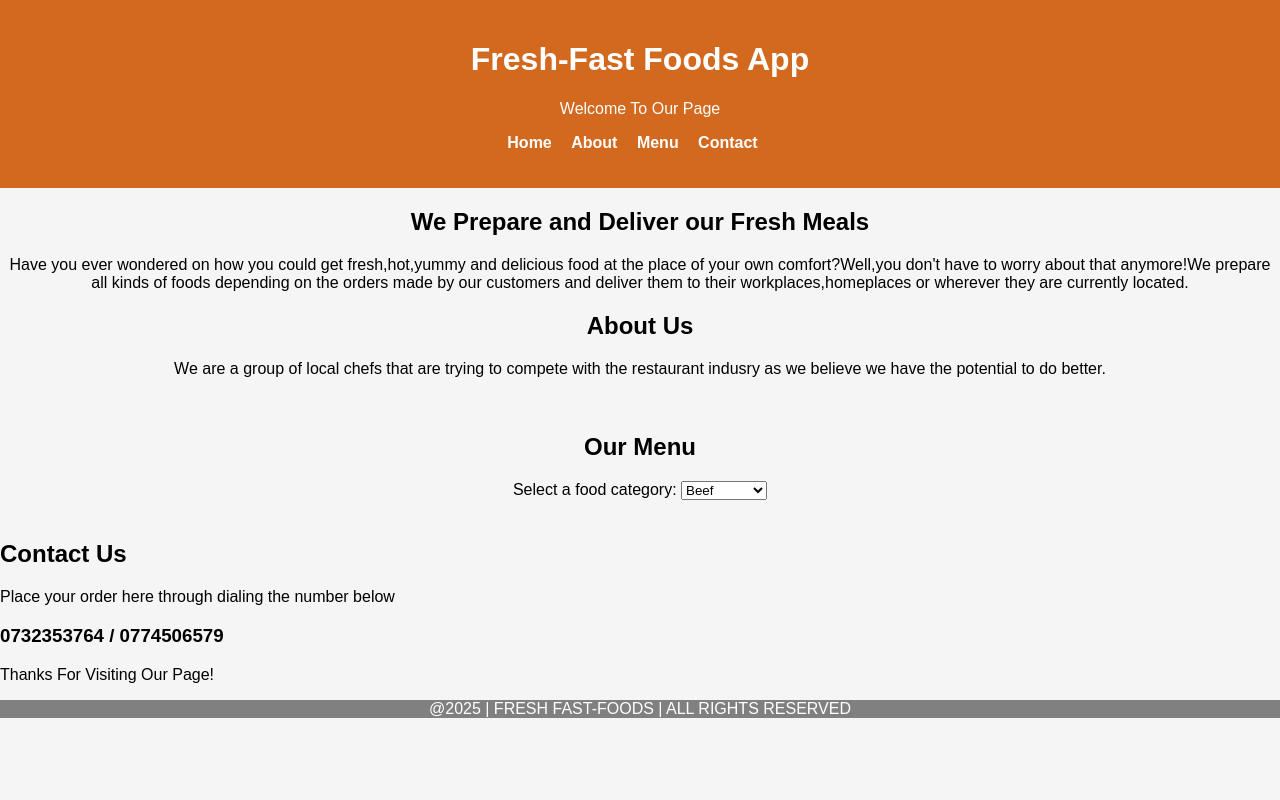
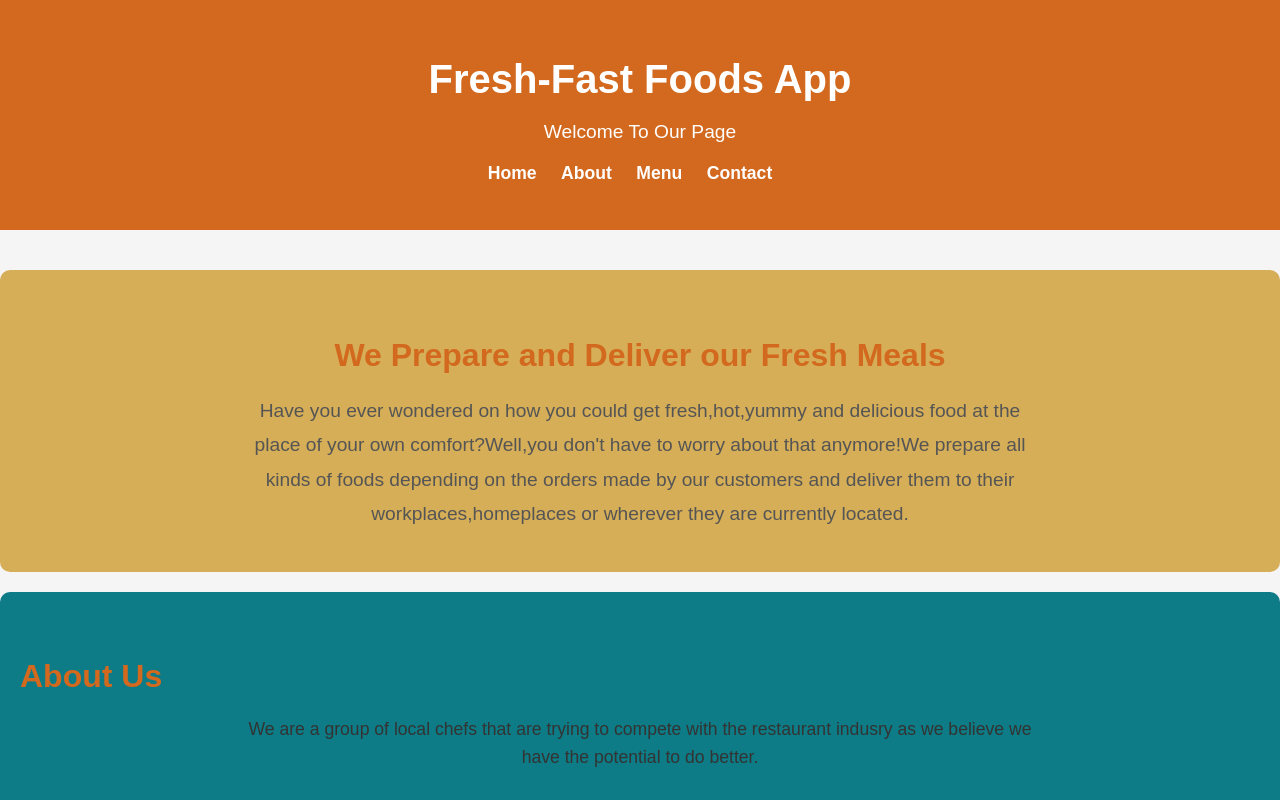
Before and after one commit to Elvis24-tech/Fresh-Fast-Food-Website, a plain HTML site: page index.html in a window 1280 px wide. Shown: the top 800 px of the page. Drawn offline with Linux system fonts and the light colour scheme.

Commit message:
Update style.css

```diff
--- a/style.css
+++ b/style.css
@@ -3,13 +3,24 @@ body {
     margin: 0;
     padding: 0;
     background-color: whitesmoke;
+    color: #333;
 }
 
 header {
     background-color: chocolate;
-    padding: 20px;
+    padding: 30px 0;
     color: white;
     text-align: center;
+}
+
+header h1 {
+    font-size: 2.5rem;
+    margin-bottom: 10px;
+}
+
+header p {
+    font-size: 1.2rem;
+    margin-bottom: 20px;
 }
 
 header nav ul {
@@ -19,32 +30,93 @@ header nav ul {
 
 header nav ul li {
     display: inline;
-    margin-right: 15px;
+    margin-right: 20px;
 }
 
 header nav ul li a {
     color: white;
     text-decoration: none;
     font-weight: bold;
+    font-size: 1.1rem;
+    transition: color 0.3s ease-in-out;
+}
+
+header nav ul li a:hover {
+    color: #ffcc99;
+}
+
+section {
+    padding: 40px 20px;
+    margin: 20px 0;
+}
+
+section h2 {
+    font-size: 2rem;
+    color: chocolate;
+    margin-bottom: 20px;
+}
+
+section p {
+    font-size: 1.1rem;
+    text-align: center;
+    max-width: 800px;
+    margin: 0 auto;
+    line-height: 1.6;
 }
 
 #home {
+    background-color: #d6ae57;
     text-align: center;
+    border-radius: 10px;
+    padding: 40px 20px;
+    margin-top: 40px;
+}
+
+#home p {
+    font-size: 1.2rem;
+    color: #555;
+    line-height: 1.8;
 }
 
 #about {
-    text-align: center;
+    background-color: #0d7c86;
+    border-radius: 10px;
+    padding: 40px 20px;
+    margin-top: 20px;
 }
 
 #menu {
-    padding: 20px;
-    text-align: center;
+    background-color: rgb(102, 117, 72);
+    border-radius: 10px;
+    padding: 40px 20px;
+    margin-top: 40px;
+}
+
+#menu label {
+    font-size: 1.1rem;
+    margin-right: 10px;
+}
+
+#category {
+    padding: 10px;
+    font-size: 1.1rem;
+    border-radius: 5px;
+    border: 1px solid #ddd;
+    margin-bottom: 20px;
+    cursor: pointer;
+}
+
+#category:focus {
+    outline: none;
+    border-color: chocolate;
 }
 
 #food-items {
     display: flex;
-    justify-content: space-around;
+    justify-content: center;
     flex-wrap: wrap;
+    gap: 20px;
+    margin-top: 20px;
 }
 
 .food-item {
@@ -52,20 +124,86 @@ header nav ul li a {
     border: 1px solid #ddd;
     margin: 10px;
     padding: 15px;
-    width: 200px;
+    width: 250px;
     text-align: center;
     border-radius: 8px;
     box-shadow: 0px 4px 6px rgba(0, 0, 0, 0.1);
+    transition: transform 0.3s ease, box-shadow 0.3s ease;
+}
+
+.food-item:hover {
+    transform: translateY(-10px);
+    box-shadow: 0px 8px 12px rgba(0, 0, 0, 0.15);
 }
 
 .food-item img {
     width: 100%;
     border-radius: 8px;
+    margin-bottom: 10px;
+}
+
+.food-item h3 {
+    font-size: 1.3rem;
+    margin-bottom: 10px;
+}
+
+#contact {
+    background-color: #7b9342;
+    text-align: center;
+    border-radius: 10px;
+    padding: 40px 20px;
+    margin-top: 40px;
+}
+
+#contact h3 {
+    font-size: 1.5rem;
+    color: chocolate;
+    margin-bottom: 10px;
+}
+
+#contact p {
+    font-size: 1.2rem;
+    color: #555;
+}
+
+#contact h3,
+#contact p {
+    margin: 10px 0;
 }
 
 footer {
-    background-color: grey;
+    background-color: rgb(34, 26, 26);
     color: white;
     text-align: center;
+    padding: 15px 0;
+    font-size: 1rem;
+}
 
+footer p {
+    margin: 5px 0;
+    font-size: 1.1rem;
 }
+
+@media screen and (max-width: 768px) {
+    header h1 {
+        font-size: 2rem;
+    }
+
+    header nav ul li {
+        display: block;
+        margin: 10px 0;
+    }
+
+    .container {
+        width: 90%;
+    }
+
+    #food-items {
+        flex-direction: column;
+        align-items: center;
+    }
+
+    .food-item {
+        width: 80%;
+    }
+}
```
